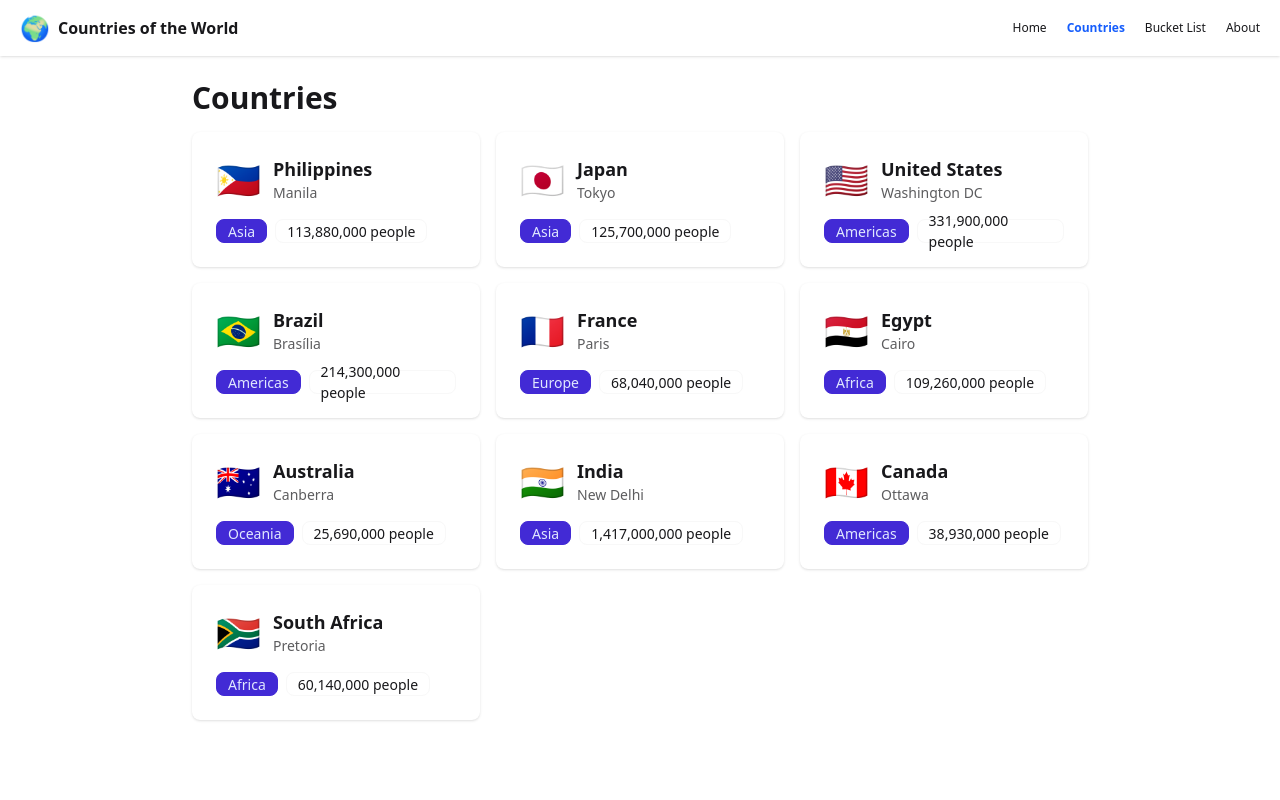
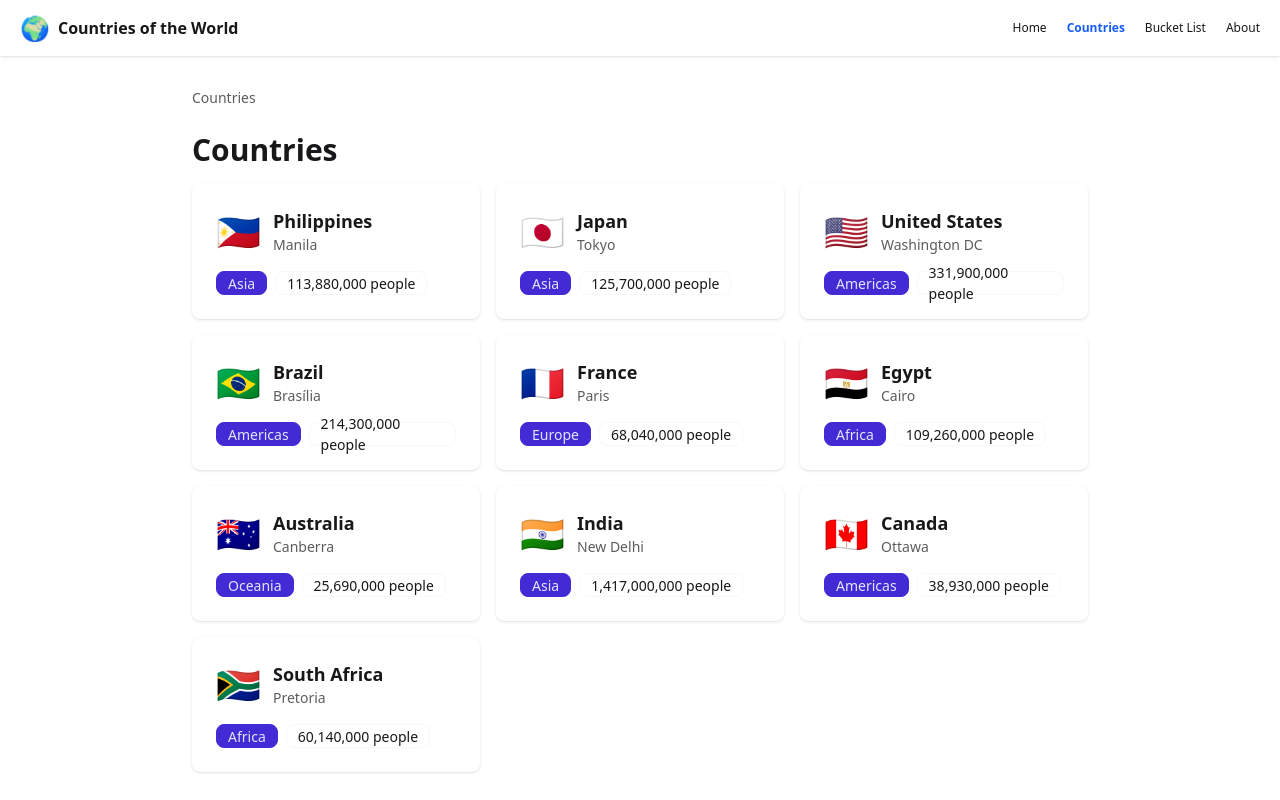
Before and after one commit to MarkAngeloDizon/lab-act-countries, a React (Vite) app: page /countries in a window 1280 px wide. Built offline with nearby package versions, Linux system fonts and the light colour scheme.

Commit message:
feat: add CountriesLayout with breadcrumb

```diff
--- a/src/App.jsx
+++ b/src/App.jsx
@@ -6,6 +6,7 @@
 import BucketListPage from "./pages/BucketListPage";
 import AboutPage from "./pages/AboutPage";
 import NotFoundPage from "./pages/NotFoundPage";
+import CountriesLayout from "./components/CountriesLayout";
 
 
 
@@ -17,7 +18,7 @@
     <Routes>
       <Route path="/" element={<Layout/>}>
         <Route index element={ <HomePage />}/>
-        <Route path="countries">
+        <Route path="countries" element={<CountriesLayout />}>
           <Route index element={<CountriesPage /> } />
           <Route path=":countryCode" element={<CountryDetailPage />} />
         </Route>
--- /dev/null
+++ b/src/components/CountriesLayout.jsx
@@ -0,0 +1,20 @@
+import { Outlet, useLocation } from "react-router";
+
+const CountriesLayout = () => {
+  const { pathname } = useLocation();
+  const code = pathname.split("/")[2]; // undefined on /countries
+
+  return (
+    <section className="max-w-4xl mx-auto space-y-4">
+      <nav className="text-sm breadcrumbs opacity-70">
+        <ul>
+          <li>Countries</li>
+          {code && <li>{code.toUpperCase()}</li>}
+        </ul>
+      </nav>
+      <Outlet />
+    </section>
+  );
+};
+
+export default CountriesLayout;
```
